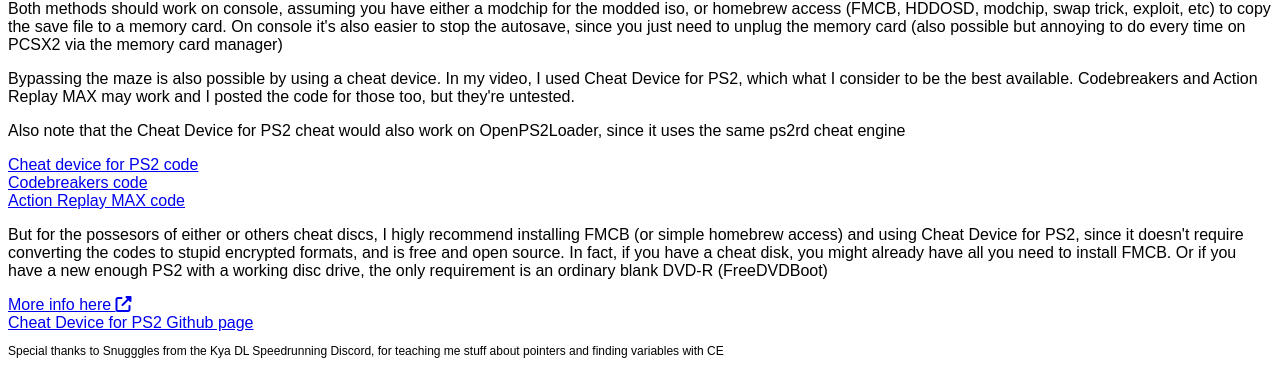
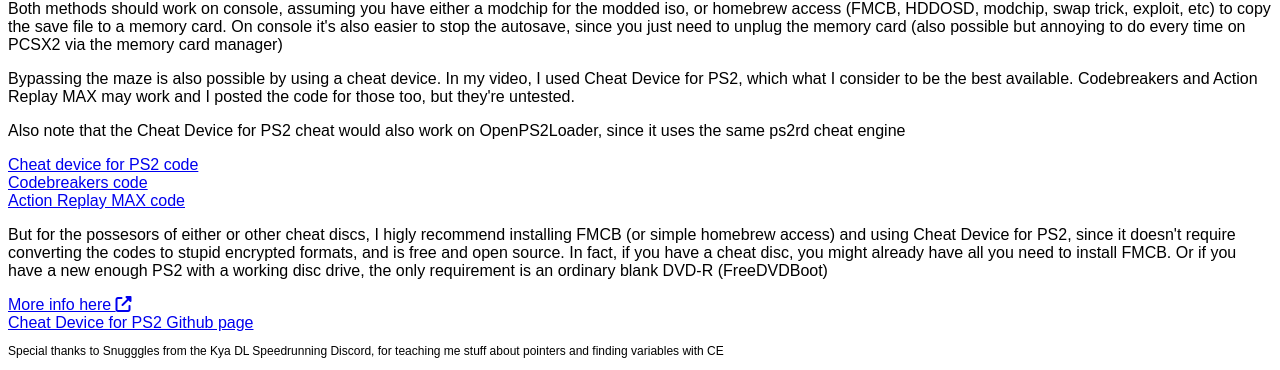
Before and after one commit to zacchi4k/zacchi4k.github.io, a plain HTML site: page kdl/secrlvl.html in a window 1280 px wide. Shown: the part 2238-2608 px from the top of the page. Drawn offline with Linux system fonts and the light colour scheme.

Commit message:
Small corrections

```diff
--- a/kdl/secrlvl.html
+++ b/kdl/secrlvl.html
@@ -102,7 +102,7 @@
 			<a href="./res/secrlvl/maze_cd.txt" target="_blank">Cheat device for PS2 code</a><br>
 			<a href="./res/secrlvl/maze_cb.txt" target="_blank">Codebreakers code</a><br>
 			<a href="./res/secrlvl/maze_armax.txt" target="_blank">Action Replay MAX code</a><br>
-			<p>But for the possesors of either or others cheat discs, I higly recommend installing FMCB (or simple homebrew access) and using Cheat Device for PS2, since it doesn't require converting the codes to stupid encrypted formats, and is free and open source. In fact, if you have a cheat disk, you might already have all you need to install FMCB. Or if you have a new enough PS2 with a working disc drive, the only requirement is an ordinary blank DVD-R (FreeDVDBoot)</p>
+			<p>But for the possesors of either or other cheat discs, I higly recommend installing FMCB (or simple homebrew access) and using Cheat Device for PS2, since it doesn't require converting the codes to stupid encrypted formats, and is free and open source. In fact, if you have a cheat disc, you might already have all you need to install FMCB. Or if you have a new enough PS2 with a working disc drive, the only requirement is an ordinary blank DVD-R (FreeDVDBoot)</p>
 			<a href="https://www.ps2-home.com/forum/viewtopic.php?p=6436#p6434" target="_blank">More info here <i class="fas fa-external-link-alt"></i></a><br>
 			<a href="https://github.com/root670/CheatDevicePS2" target="_blank">Cheat Device for PS2 Github page</a>
 		</div>
```
